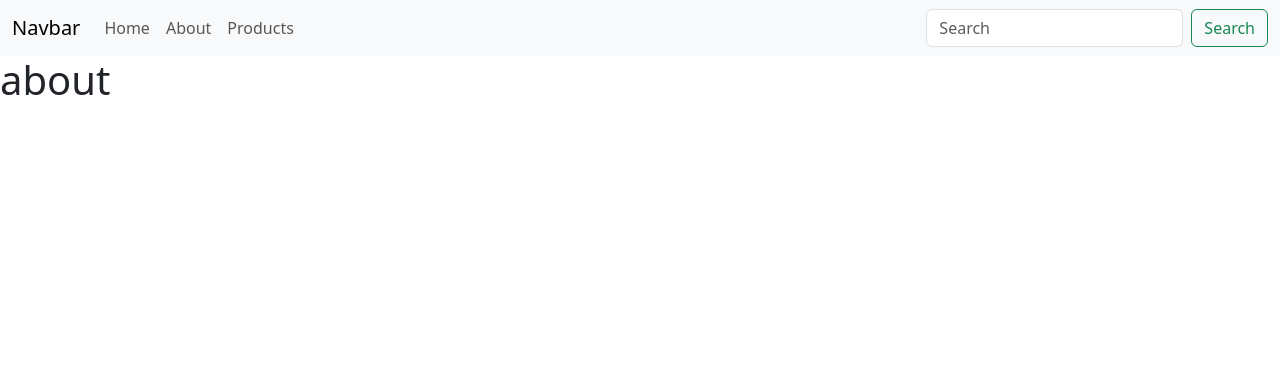
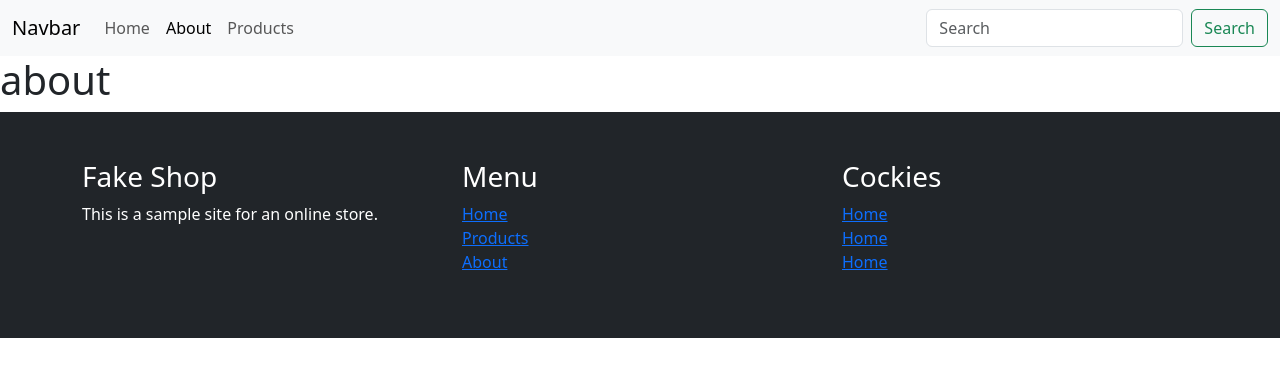
Before and after one commit to andreapaccagnella94/react-router, a React (Vite) app: page /about in a window 1280 px wide. Shown: the top 376 px of the page. Built offline with nearby package versions, Linux system fonts and the light colour scheme.

Commit message:
add the structure began

```diff
--- a/src/App.jsx
+++ b/src/App.jsx
@@ -40,6 +40,11 @@ Aggiungiamo nella pagina di dettaglio dei pulsanti per navigare al prodotto prec
 */
 
 import { BrowserRouter, Routes, Route } from "react-router-dom"
+
+// layout
+import DefaultLayout from "./layout/DefaultLayout"
+
+// pages
 import HomePage from "./pages/HomePage"
 import AboutPage from "./pages/AboutPage"
 import ProductsPage from "./pages/ProductsPage"
@@ -51,11 +56,13 @@ function App() {
 
     <BrowserRouter>
       <Routes>
-        <Route path="" element={<HomePage />} />
-        <Route path="/about" element={<AboutPage />} />
-        <Route path="/products" element={<ProductsPage />} />
+        <Route element={<DefaultLayout />} >
+          <Route path="" element={<HomePage />} />
+          <Route path="/about" element={<AboutPage />} />
+          <Route path="/products" element={<ProductsPage />} />
+        </Route>
       </Routes>
-    </BrowserRouter>
+    </BrowserRouter >
 
 
   )
--- /dev/null
+++ b/src/components/AppFooter.jsx
@@ -0,0 +1,47 @@
+import { Link, NavLink } from "react-router-dom"
+
+export default function AppFooter() {
+
+    return (
+        <>
+            <footer className="bg-dark py-5 text-white">
+                <div className="container">
+                    <div className="row row-cols-1 row-cols-sm-2 row-cols-lg-3 g-4">
+                        <div className="col">
+                            <h3>Fake Shop</h3>
+                            <p>This is a sample site for an online store.</p>
+                        </div>
+                        <div className="col">
+                            <h3>Menu</h3>
+                            <ul className="list-unstyled">
+                                <li>
+                                    <Link to="/">Home</Link>
+                                </li>
+                                <li>
+                                    <Link to="/products">Products</Link>
+                                </li>
+                                <li>
+                                    <Link to="/about">About</Link>
+                                </li>
+                            </ul>
+                        </div>
+                        <div className="col">
+                            <h3>Cockies</h3>
+                            <ul className="list-unstyled">
+                                <li>
+                                    <a href="">Home</a>
+                                </li>
+                                <li>
+                                    <a href="">Home</a>
+                                </li>
+                                <li>
+                                    <a href="">Home</a>
+                                </li>
+                            </ul>
+                        </div>
+                    </div>
+                </div>
+            </footer>
+        </>
+    )
+}
--- /dev/null
+++ b/src/components/AppHeader.jsx
@@ -0,0 +1,13 @@
+import AppNav from "./AppNav";
+
+export default function AppHeader() {
+
+    return (
+        <>
+            <header>
+                <AppNav />
+            </header>
+        </>
+
+    )
+}
--- a/src/components/AppNav.jsx
+++ b/src/components/AppNav.jsx
@@ -12,10 +12,10 @@ export default function AppNav() {
                 <div className="collapse navbar-collapse" id="navbarSupportedContent">
                     <ul className="navbar-nav me-auto mb-2 mb-lg-0">
                         <li className="nav-item">
-                            <Link className="nav-link" aria-current="page" to="/">Home</Link>
+                            <NavLink className="nav-link" aria-current="page" to="/">Home</NavLink>
                         </li>
                         <li className="nav-item">
-                            <Link className="nav-link" aria-current="page" to="/about">About</Link>
+                            <NavLink className="nav-link" aria-current="page" to="/about">About</NavLink>
                         </li>
 
                         {/* <li className="nav-item dropdown">
@@ -30,7 +30,7 @@ export default function AppNav() {
                                     </ul>
                                 </li>*/}
                         <li className="nav-item">
-                            <Link className="nav-link" aria-current="page" to="/products">Products</Link>
+                            <NavLink className="nav-link" aria-current="page" to="/products">Products</NavLink>
                         </li>
                     </ul>
                     <form className="d-flex" role="search">
--- /dev/null
+++ b/src/layout/DefaultLayout.jsx
@@ -0,0 +1,14 @@
+import { Outlet } from "react-router-dom"
+import AppHeader from "../components/AppHeader"
+import AppFooter from "../components/AppFooter"
+
+export default function DefaultLayout() {
+
+    return (
+        <>
+            <AppHeader />
+            <Outlet />
+            <AppFooter />
+        </>
+    )
+}
--- a/src/pages/AboutPage.jsx
+++ b/src/pages/AboutPage.jsx
@@ -4,10 +4,9 @@ export default function AboutPage() {
 
     return (
         <>
-            <header>
-                <AppNav />
-            </header>
-            <h1>about</h1>
+            <main>
+                <h1>about</h1>
+            </main>
         </>
     )
 }
--- a/src/pages/HomePage.jsx
+++ b/src/pages/HomePage.jsx
@@ -21,15 +21,12 @@ Centralizziamo la Navbar usando un componente Layout
 Gestiamo la classe active per i link attivi nella Navbar
 */
 
-import AppNav from "../components/AppNav"
 
 export default function HomePage() {
 
     return (
         <>
-            <header>
-                <AppNav />
-            </header>
+
             <main>
                 <div className="p-5 mb-4 bg-light rounded-3">
                     <div className="container-fluid py-5">
--- a/src/pages/ProductsPage.jsx
+++ b/src/pages/ProductsPage.jsx
@@ -4,10 +4,10 @@ export default function ProductsPage() {
 
     return (
         <>
-            <header>
-                <AppNav />
-            </header>
-            <h1>products</h1>
+            <main>
+
+                <h1>products</h1>
+            </main>
         </>
     )
 }
```
